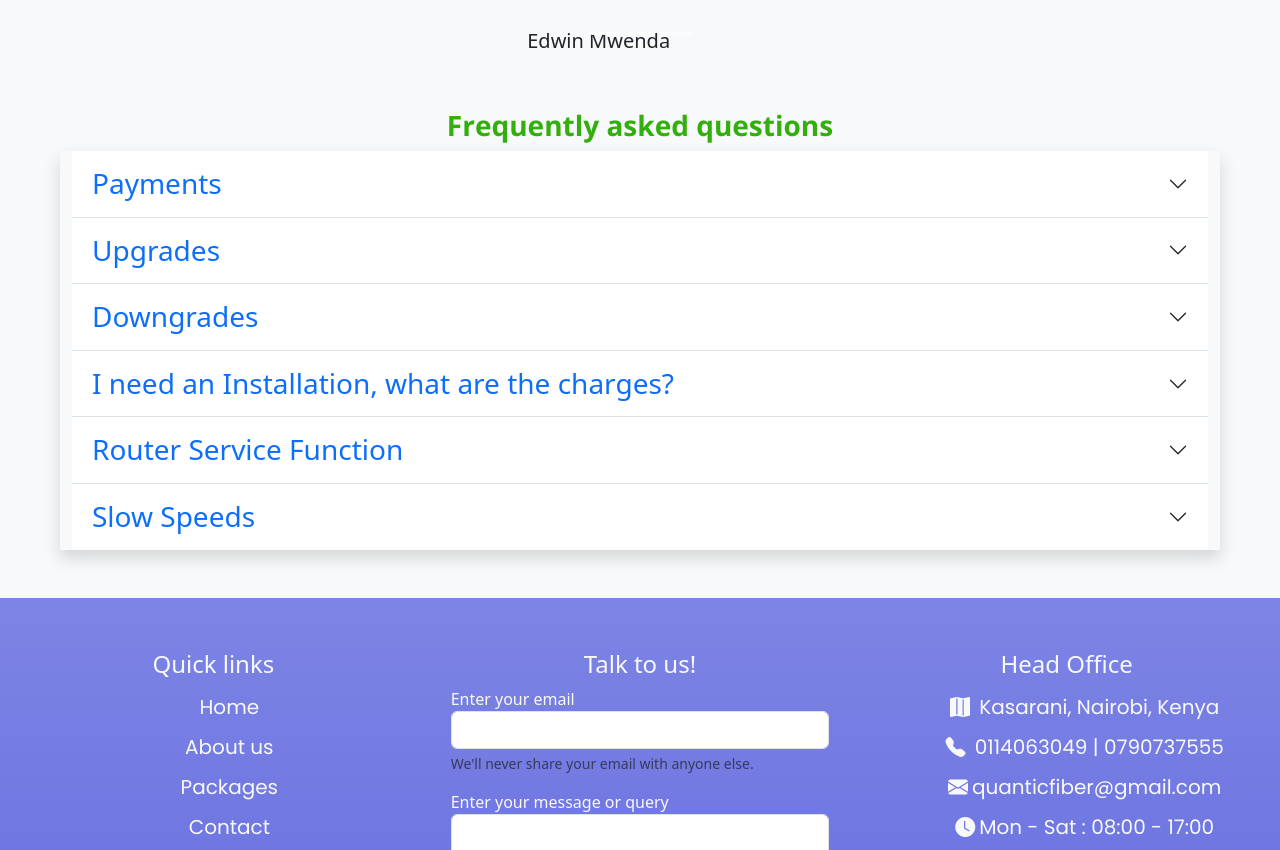
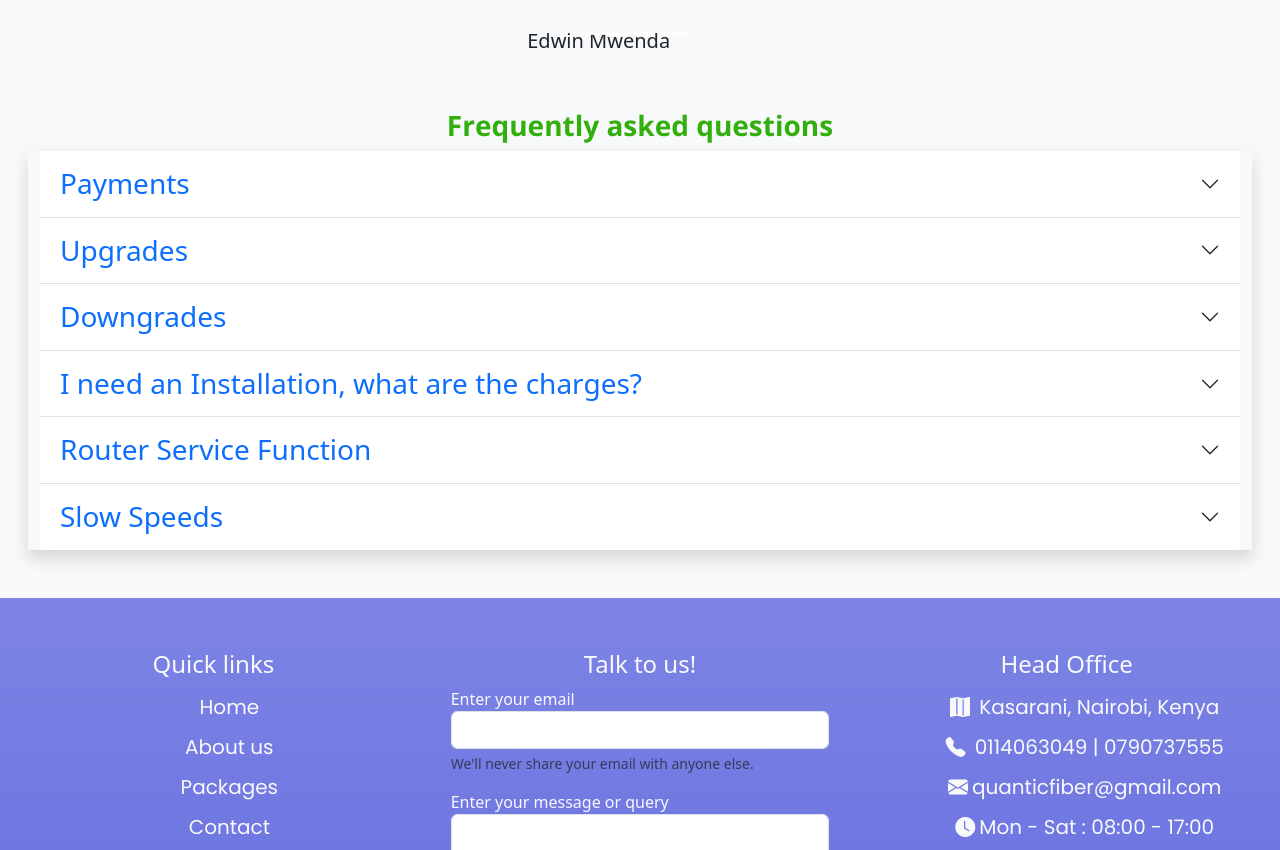
Before and after one commit to dunkohm/Qtcfiber, a plain HTML site: page index.html in a window 1280 px wide. Shown: the part 4627-5477 px from the top of the page. Drawn offline with nearby package versions, Linux system fonts and the light colour scheme.

Commit message:
small change on FAQ section

```diff
--- a/index.html
+++ b/index.html
@@ -525,7 +525,7 @@ Join us on our mission to bridge the digital divide in Kasarani. Contact us toda
         <!-- FAQ -->
         <section id="FAQ">
         <div class="container-fluid bg-light mt-5">
-          <div class="row text-center px-5 mx-auto">
+          <div class="row text-center px-3 mx-auto">
             <h3 class="heading mb-2">Frequently asked questions</h3>
           <div class="accordion accordion-flush shadow" id="accordionFlushExample">
             <div class="accordion-item">
```
